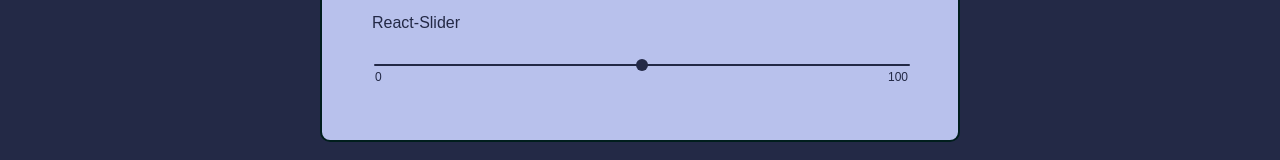
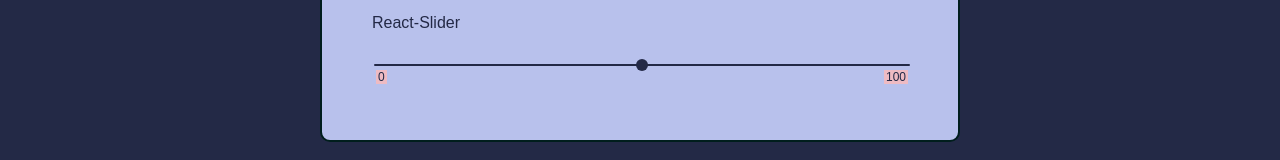
Before and after one commit to manvendra22/react-slider, a React app: page / in a window 1280 px wide. Shown: the part 211-371 px from the top of the page. Built offline with nearby package versions, Linux system fonts and the light colour scheme.

Commit message:
[Update] Colors

```diff
--- a/src/components/FormSlider/Bubble/Bubble.module.scss
+++ b/src/components/FormSlider/Bubble/Bubble.module.scss
@@ -6,8 +6,8 @@
     justify-content: center;
     height: 35px;
     width: 35px;
-    background-color: $element-bg;
-    color: $element-text;
+    background-color: $tertiary-bg;
+    color: $tertiary-text;
     font-size: 12px;
     border-radius: 50% 50% 50% 0;
     transform: rotate(-45deg);
--- a/src/components/FormSlider/Label/Label.module.scss
+++ b/src/components/FormSlider/Label/Label.module.scss
@@ -2,8 +2,10 @@
 
 .label {
     font-size: 12px;
-    margin-left: 3px;
-    color: $secondary-text;
+    margin-left: 4px;
+    background: $tertiary-bg;
+    color: $tertiary-text;
+    padding: 0px 2px;
 }
 
 .label[disabled] {
--- a/src/components/FormSlider/Slider/Slider.module.scss
+++ b/src/components/FormSlider/Slider/Slider.module.scss
@@ -21,13 +21,13 @@
 }
 
 .slider::-webkit-slider-thumb:hover {
-    box-shadow: 0px 0px 0px 8px rgba($element-bg, $opacity-box-shadow);
+    box-shadow: 0px 0px 0px 8px rgba($tertiary-bg, $opacity-box-shadow);
     height: 14px;
     width: 14px;
 }
 
 .slider:active::-webkit-slider-thumb {
-    box-shadow: 0px 0px 0px 12px rgba($element-bg, $opacity-box-shadow);
+    box-shadow: 0px 0px 0px 12px rgba($tertiary-bg, $opacity-box-shadow);
     height: 12px;
     width: 12px;
 }
--- a/src/components/YearRangePicker/_yearRangePicker.scss
+++ b/src/components/YearRangePicker/_yearRangePicker.scss
@@ -30,7 +30,8 @@
             display: flex;
             justify-content: space-around;
             align-items: center;
-            color: $highlight;
+            background: $tertiary-bg;
+            color: $tertiary-text;
             padding: 12px 0;
 
             .selected-range {
--- a/src/styles/_variables.scss
+++ b/src/styles/_variables.scss
@@ -16,5 +16,4 @@ $tertiary-text: #232946;
 $element-bg: #d4d8f0;
 $element-text: #232946;
 
-$highlight: #232946;
 $stroke: #001e1d;
```
